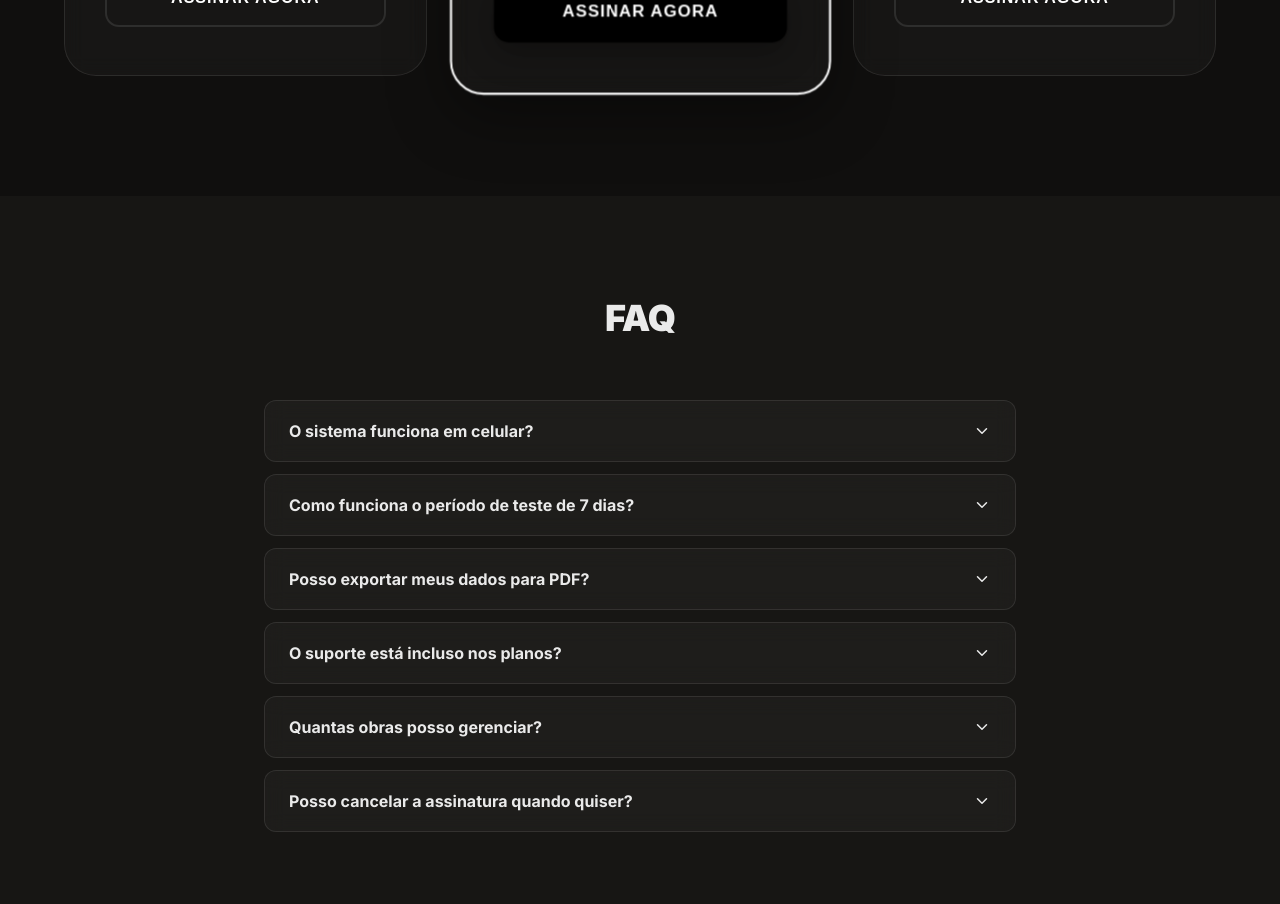
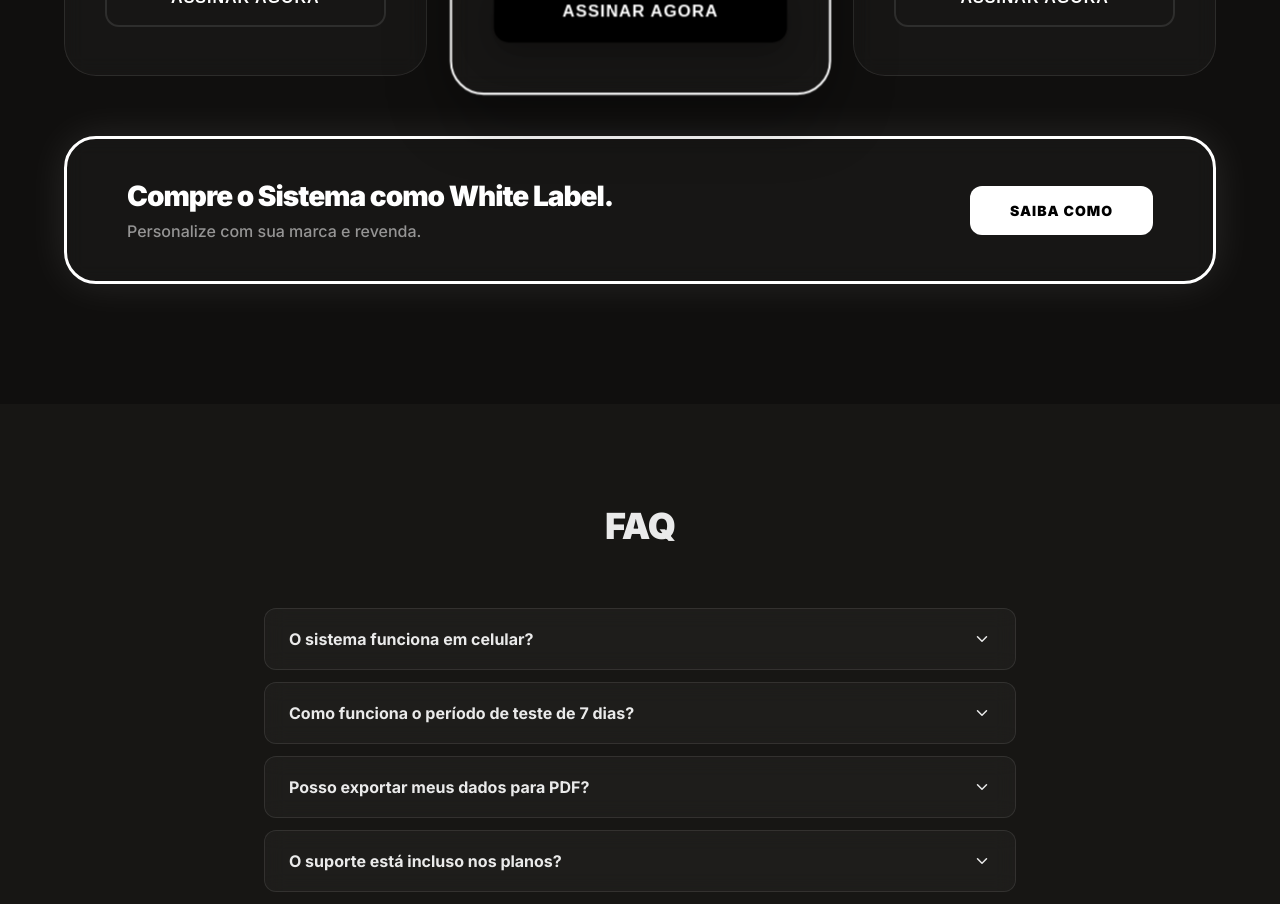
Before and after one commit to pedobra/pedobra, a React (Vite) app: page / in a window 1280 px wide. Shown: the part 5440-6344 px from the top of the page. Built offline with nearby package versions, Linux system fonts and the light colour scheme; no server answers.

Commit message:
\Landing Page: Add White Label Banner with Neon Border v14.0"

```diff
--- a/src/pages/LandingPage.tsx
+++ b/src/pages/LandingPage.tsx
@@ -492,6 +492,21 @@ const LandingPage = () => {
                                     <button className={`plan-btn ${p.highlight ? 'highlight-glow' : ''}`} onClick={() => setIsSignUp(true)}>ASSINAR AGORA</button>
                                 </div>
                             ))}
+                        </div>
+
+                        <div className="white-label-banner glass animate-fade">
+                            <div className="wl-content">
+                                <h3 className="wl-title">Compre o Sistema como White Label.</h3>
+                                <p className="wl-subtitle">Personalize com sua marca e revenda.</p>
+                            </div>
+                            <a
+                                href="https://wa.me/5583996254920?text=Olá,%20Tenho%20interesse%20em%20adquirir%20como%20White%20Label."
+                                target="_blank"
+                                rel="noopener noreferrer"
+                                className="wl-cta"
+                            >
+                                Saiba Como
+                            </a>
                         </div>
                 </div>
             </section>
@@ -1035,6 +1050,41 @@ const LandingPage = () => {
                 .plan-btn:hover { background: #fff; color: #000; border-color: #fff; transform: translateY(-3px); }
                 .plan-highlight .plan-btn.highlight-glow:hover { background: #fff; color: #000; border-color: #fff; }
 
+                .white-label-banner {
+                    margin-top: 60px;
+                    padding: 40px 60px;
+                    border-radius: 32px;
+                    border: 3px solid #fff;
+                    box-shadow: 0 0 40px rgba(255,255,255,0.1);
+                    display: flex;
+                    align-items: center;
+                    justify-content: space-between;
+                    gap: 32px;
+                    text-align: left;
+                }
+                .wl-title { font-size: 28px; font-weight: 900; margin-bottom: 8px; color: #fff; letter-spacing: -1px; }
+                .wl-subtitle { font-size: 16px; color: var(--text-soft); font-weight: 500; }
+                .wl-cta {
+                    background: #fff;
+                    color: #000 !important;
+                    padding: 16px 40px;
+                    border-radius: 12px;
+                    font-weight: 950;
+                    text-decoration: none;
+                    transition: 0.3s;
+                    white-space: nowrap;
+                    text-transform: uppercase;
+                    letter-spacing: 1px;
+                    font-size: 14px;
+                }
+                .wl-cta:hover { transform: scale(1.05); box-shadow: 0 10px 30px rgba(255,255,255,0.2); }
+
+                @media (max-width: 768px) {
+                    .white-label-banner { flex-direction: column; text-align: center; padding: 40px 24px; margin-top: 40px; }
+                    .wl-title { font-size: 22px; }
+                    .wl-cta { width: 100%; text-align: center; }
+                }
+
                 .faq-section { padding: 100px 0; }
                 .faq-accordion { display: flex; flex-direction: column; gap: 12px; }
                 .faq-item { border-radius: 12px; cursor: pointer; }
```
